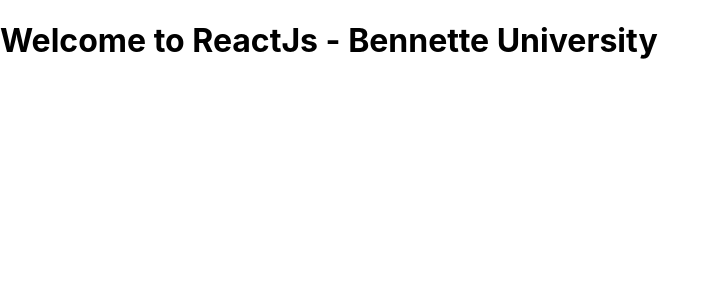
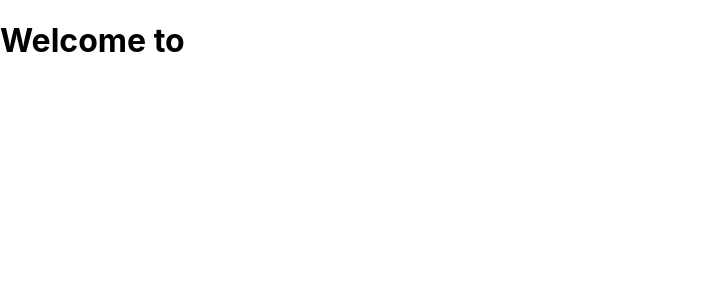
Before and after one commit to sidoncode/Reactjs-Day-2-FSD-Bennette, a React (Create React App) app: page / in a window 1280 px wide. Shown: the top 300 px of the page, without its empty margins (0-719 px from the left). Built offline with nearby package versions, Linux system fonts and the light colour scheme.

Commit message:
props with Examples

```diff
--- a/src/App.js
+++ b/src/App.js
@@ -1,9 +1,5 @@
 import React, { Component}from 'react';
 class App extends Component {
-
-  constructor(props) {
-    super(props);
-  }
 
   render(){
 
--- a/src/index.js
+++ b/src/index.js
@@ -7,7 +7,7 @@
 const root = ReactDOM.createRoot(document.getElementById('root'));
 root.render(
   <React.StrictMode>
-    <App name = 'ReactJs - Bennette University'/>
+    <App/>
   </React.StrictMode>
 );
 
```
